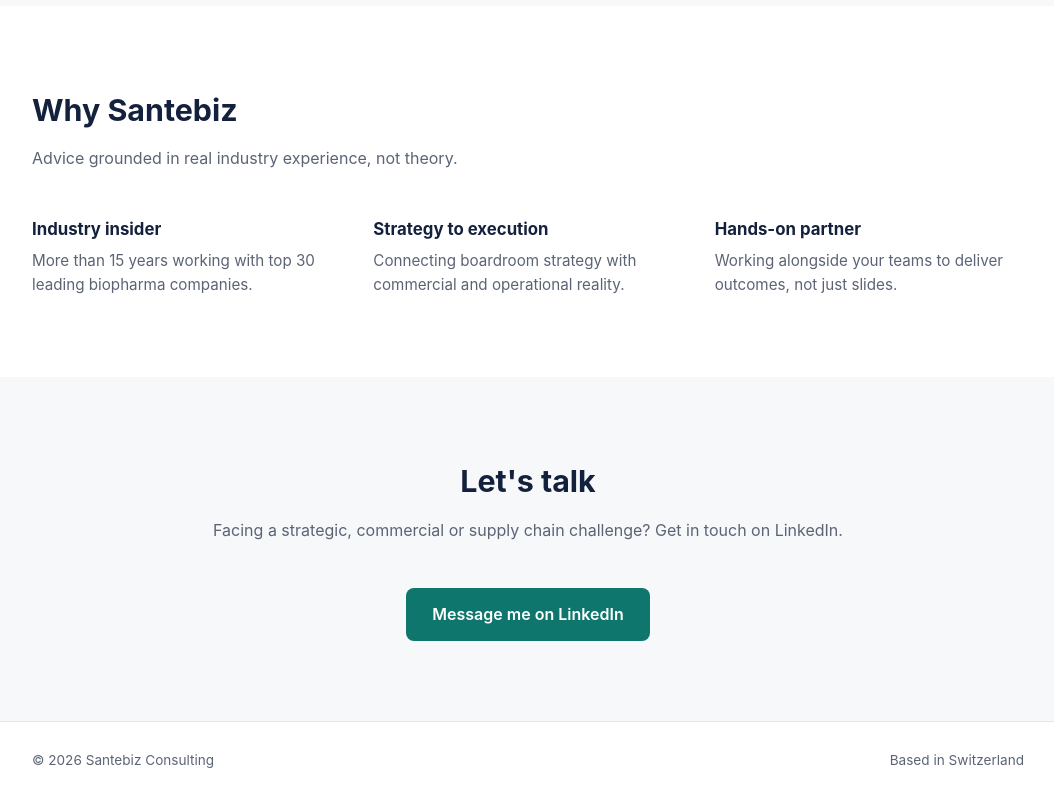
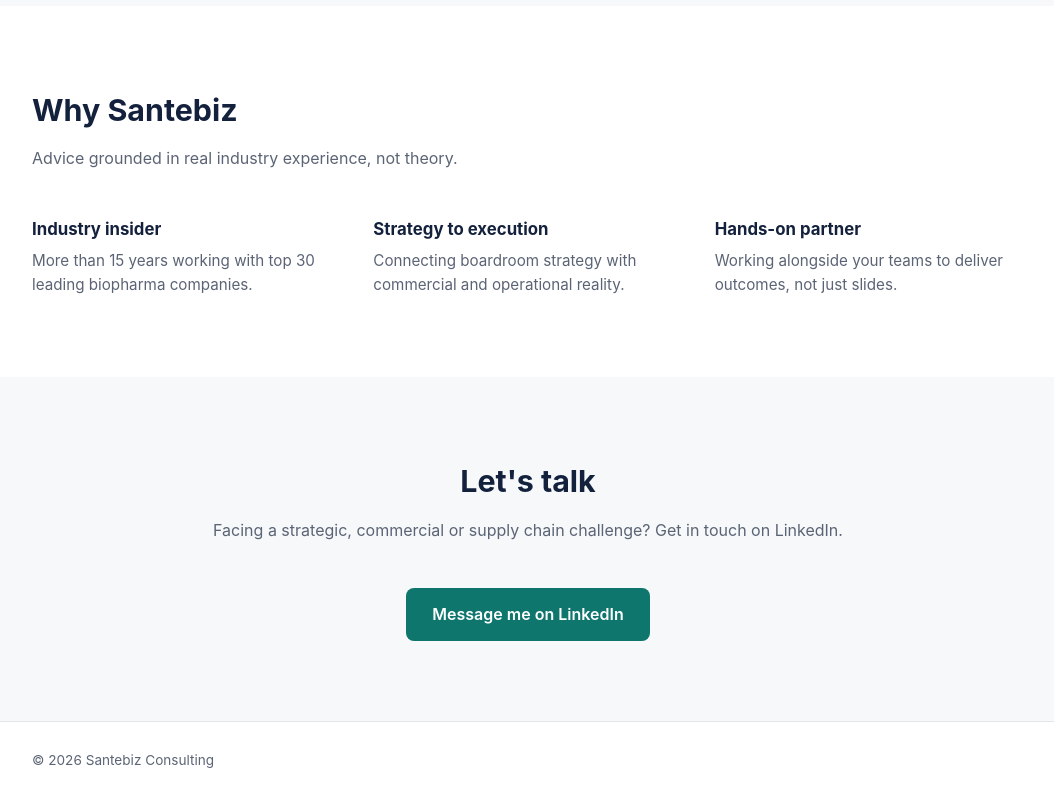
Before and after one commit to kshitij0305-creator/kshitij0305-creator.github.io, a plain HTML site: page index.html in a window 1280 px wide. Shown: the part 1390-2190 px from the top of the page, without its empty margins (112-1166 px from the left). Drawn offline with Linux system fonts and the light colour scheme.

Commit message:
Remove location from footer
Co-Authored-By: Claude Opus 5.5 <noreply@anthropic.com>
Claude-Session: https://claude.ai/code/session_01V7DCCQTUpSG7S3ccdtJL4V

```diff
--- a/index.html
+++ b/index.html
@@ -170,7 +170,6 @@
 <footer>
   <div class="wrap">
     <span>© 2026 Santebiz Consulting</span>
-    <span>Based in Switzerland</span>
   </div>
 </footer>
 
```
